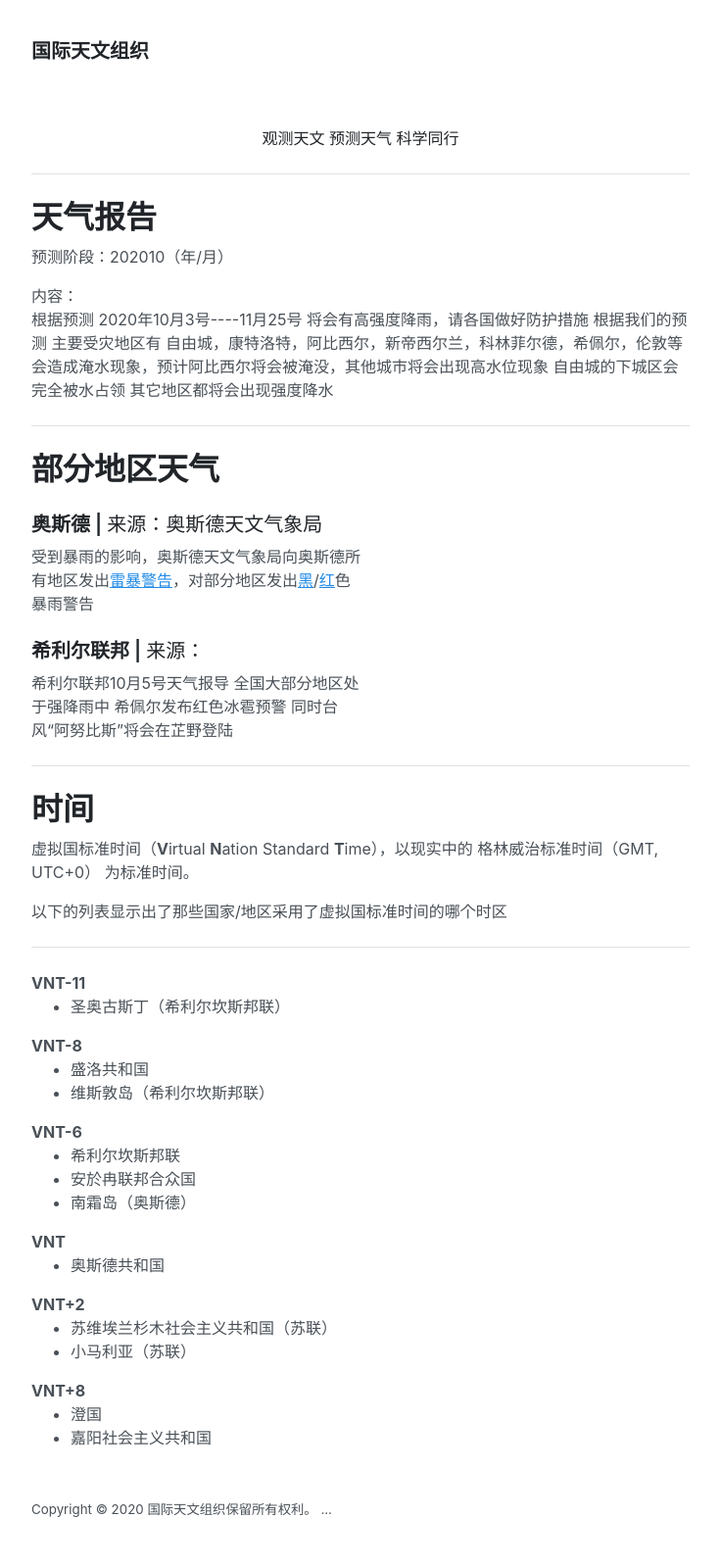
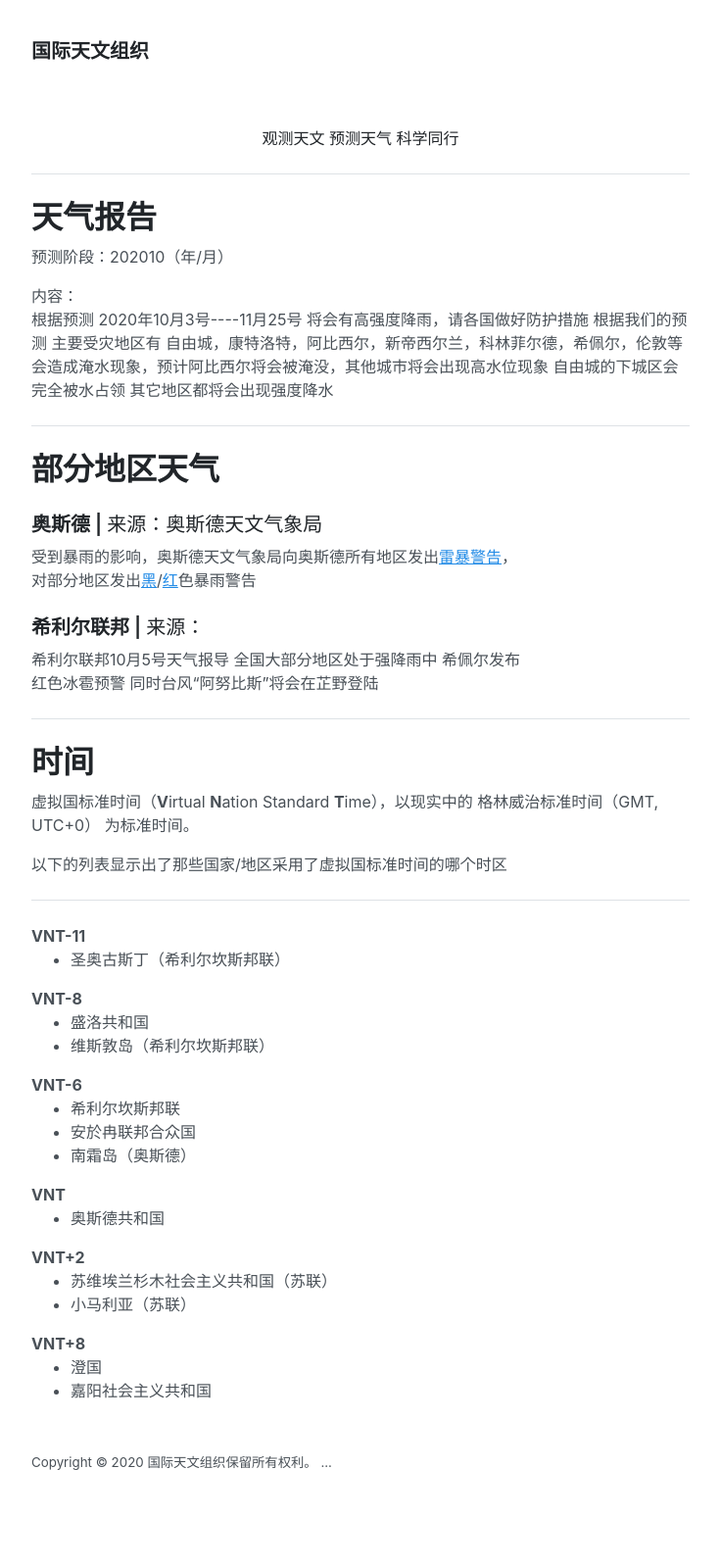
Before and after one commit to vunconf/vunconf.github.io, a Jekyll site: the page built from iao/index.html, in a window 1280 px wide. Shown: the whole page at 98% size, without its empty margins (272-1007 px from the left). Built offline with Jekyll 4.4.1, drawn with Linux system fonts in a browser that asks for light colours; after the commit the page ends 1551 px from its top, so only the background shows below that.

Commit message:
Update index.html

```diff
--- a/iao/index.html
+++ b/iao/index.html
@@ -13,11 +13,11 @@ title: 主页
 <h1>部分地区天气</h1>
 <h3>奥斯德 | <span style="font-weight: 400">来源：奥斯德天文气象局</span></h3>
 <div>
-  <p style="width: 50%;text-align: left;">受到暴雨的影响，奥斯德天文气象局向奥斯德所有地区发出<a href="osd/wns_intro/#THN">雷暴警告</a>，对部分地区发出<a href="osd/wns_intro/#RS_B">黑</a>/<a href="osd/wns_intro/#RS_R">红</a>色暴雨警告</p>
+  <p style="width: 75%;text-align: left;">受到暴雨的影响，奥斯德天文气象局向奥斯德所有地区发出<a href="osd/wns_intro/#THN">雷暴警告</a>，对部分地区发出<a href="osd/wns_intro/#RS_B">黑</a>/<a href="osd/wns_intro/#RS_R">红</a>色暴雨警告</p>
 </div>
 <h3>希利尔联邦 | <span style="font-weight: 400">来源：</span></h3>
 <div>
-  <p style="width: 50%;text-align: left;">希利尔联邦10月5号天气报导 全国大部分地区处于强降雨中 希佩尔发布红色冰雹预警 同时台风“阿努比斯”将会在芷野登陆</p>
+  <p style="width: 75%;text-align: left;">希利尔联邦10月5号天气报导 全国大部分地区处于强降雨中 希佩尔发布红色冰雹预警 同时台风“阿努比斯”将会在芷野登陆</p>
 </div>
 <hr>
 <h1>时间</h1>
```
